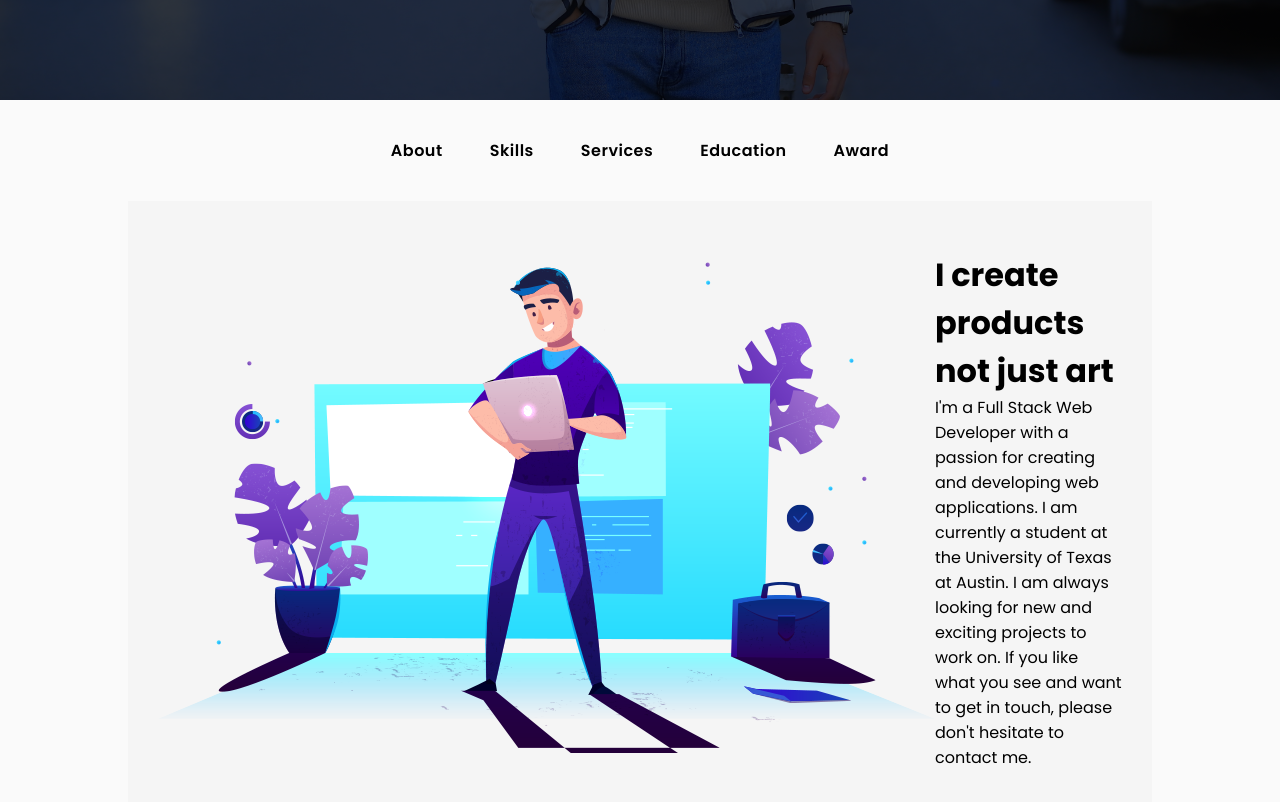
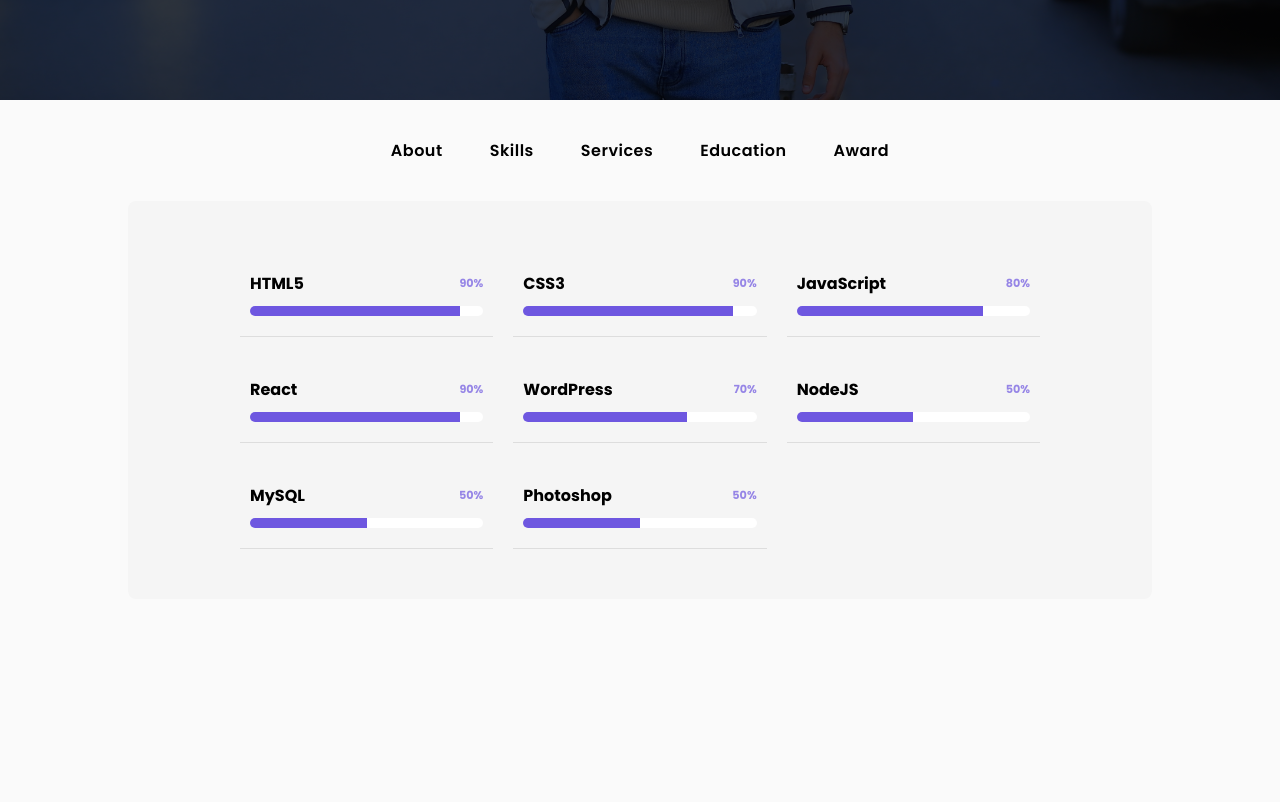
Before and after one commit to AbdelrahmanHassanAlii/Portfolio-React, a React (Create React App) app: page /aboutme/skills in a window 1280 px wide. Shown: the part 700-1502 px from the top of the page. After the commit the page ends 1299 px from the top, so only its background shows below. Built offline with nearby package versions, Linux system fonts and the light colour scheme.

Commit message:
add two section in about me section

```diff
--- a/src/assets/style/about-me-links.css
+++ b/src/assets/style/about-me-links.css
@@ -37,7 +37,8 @@
   }
 }
 
-.about-me-links a:hover {
+.about-me-links a:hover,
+.about-me-links a:active{
   color: #fff;
   background-color: var(--first-color);
   border-radius: 10px;
--- a/src/assets/style/about.css
+++ b/src/assets/style/about.css
@@ -1,7 +1,3 @@
-.about-section {
-  padding: 50px 30px;
-  background-color: #f5f5f5;
-}
 @media screen and (min-width: 768px) {
   .about-section {
     display: flex;
@@ -10,8 +6,26 @@
   }
 }
 
+.about-image img {
+  width: 700px;
+}
+
 @media screen and (max-width: 768px) {
   .about-image img {
     width: 100%;
   }
 }
+
+.about-text-p {
+  margin-top: 10px;
+  margin-bottom: 30px;
+  opacity: 0.5;
+  font-weight: 400;
+}
+
+.about-cv-button {
+  display: flex;
+  justify-content: center;
+  align-items: center;
+  margin-top: 50px;
+}
--- /dev/null
+++ b/src/assets/style/skill-item.css
@@ -0,0 +1,34 @@
+.skill-item {
+  padding: 10px 10px 20px 10px;
+  border-bottom: 1px solid #ddd;
+}
+
+.skill-name-container {
+  display: flex;
+  justify-content: space-between;
+  align-items: center;
+  margin: 10px 0;
+}
+
+.skill-name {
+  font-weight: bold;
+}
+
+.level {
+  opacity: 0.7;
+  font-size: 0.7rem;
+  font-weight: bold;
+  color: var(--first-color);
+}
+
+.skill-level-container {
+  width: 100%;
+  height: 10px;
+  background-color: var(--color-white);
+  border-radius: 10px;
+  overflow: hidden;
+}
+
+.skill-level {
+  background-color: var(--first-color);
+}
--- /dev/null
+++ b/src/assets/style/skills.css
@@ -0,0 +1,30 @@
+.skills-section {
+  background-color: #f5f5f5;
+  padding: 50px 30px;
+  border-radius: 8px;
+}
+
+.skills-container {
+  max-width: 800px;
+  margin: 0 auto;
+}
+
+.skills-header {
+  text-align: center;
+}
+
+.skills-title {
+  margin-bottom: 10px;
+  font-size: 24px;
+}
+
+.skills-description {
+  margin-bottom: 30px;
+  font-size: 16px;
+}
+
+.skills-list {
+  display: grid;
+  grid-template-columns: repeat(auto-fit, minmax(200px, 1fr));
+  grid-gap: 20px;
+}
--- a/src/components/About.js
+++ b/src/components/About.js
@@ -1,10 +1,11 @@
 import React from "react";
 import aboutImage from "../assets/images/about.c07f3d2b.png";
 import "../assets/style/about.css";
+import CvButton from "./CvButton";
 
 export default function About() {
   return (
-    <div className="about-section ">
+    <div className="about-section about-section">
       <div className="about-image">
         <img src={aboutImage} alt="about" />
       </div>
@@ -17,6 +18,9 @@
           exciting projects to work on. If you like what you see and want to get
           in touch, please don't hesitate to contact me.
         </p>
+        <div className="about-cv-button">
+          <CvButton />
+        </div>
       </div>
     </div>
   );
--- /dev/null
+++ b/src/components/SkillItem.js
@@ -0,0 +1,23 @@
+import React from "react";
+import "../assets/style/skill-item.css";
+
+export default function SkillItem({ skillName, skillLevel }) {
+  return (
+    <div className="skill-item">
+      <div className="skill-name-container">
+        <div className="skill-name">{skillName}</div>
+        <div className="level">{skillLevel}</div>
+      </div>
+
+      <div className="skill-level-container">
+        <div
+          className="skill-level"
+          style={{
+            width: `${skillLevel}`,
+            height: "100%",
+          }}
+        ></div>
+      </div>
+    </div>
+  );
+}
--- a/src/components/Skills.js
+++ b/src/components/Skills.js
@@ -1,20 +1,22 @@
-import React from 'react'
+import React from "react";
+import SkillItem from "./SkillItem";
+import "../assets/style/skills.css";
 
-export default function skills() {
+export default function Skills() {
   return (
-      <div className="skills">
-        <div className="skill"></div>
-          <h1 className="skill-title">Skills</h1>
-          <div className="skill-text">
-              <p>HTML</p>
-              <p>CSS</p>
-              <p>JavaScript</p>
-              <p>React</p>
-              <p>NodeJS</p>
-              <p>ExpressJS</p>
-              <p>SQL</p>
-              <p>MongoDB</p>
-          </div>
+    <div className="skills-section">
+      <div className="skills-container">
+        <div className="skills-list">
+          <SkillItem skillName="HTML5" skillLevel="90%" />
+          <SkillItem skillName="CSS3" skillLevel="90%" />
+          <SkillItem skillName="JavaScript" skillLevel="80%" />
+          <SkillItem skillName="React" skillLevel="90%" />
+          <SkillItem skillName="WordPress" skillLevel="70%" />
+          <SkillItem skillName="NodeJS" skillLevel="50%" />
+          <SkillItem skillName="MySQL" skillLevel="50%" />
+          <SkillItem skillName="Photoshop" skillLevel="50%" />
+        </div>
+      </div>
     </div>
-  )
+  );
 }
--- a/src/index.css
+++ b/src/index.css
@@ -88,3 +88,9 @@
   width: 80%;
   margin: 0 auto;
 }
+
+.about-section {
+  background-color: #f5f5f5;
+  padding: 50px 30px;
+  border-radius: 8px;
+}
--- a/src/pages/AboutMe.js
+++ b/src/pages/AboutMe.js
@@ -1,12 +1,18 @@
 import React from "react";
 import About from "../components/About";
 import AboutMeLinks from "../components/AboutMeLinks";
+import { Route, Routes } from "react-router-dom";
+import Skills from "../components/Skills";
 
 export default function AboutMe() {
   return (
-    <div className="narrow-container">
+    <div className="narrow-container" id="about">
       <AboutMeLinks />
-      <About />
+      <Routes>
+        <Route path="/" element={<About />} exact />
+        <Route path="/aboutme/about" element={<About />} exact />
+        <Route path="/aboutme/skills" element={<Skills />} exact />
+      </Routes>
     </div>
   );
 }
```
